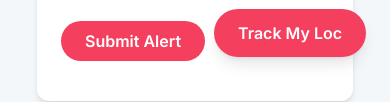
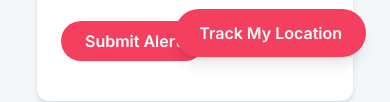
Before and after one commit to Surendersahk/SUPERNOVAZ, a website: page www/index.html in a window 390 px wide. Shown: the part 763-865 px from the top of the page. Drawn offline with nearby package versions, Linux system fonts and the light colour scheme.

Commit message:
Describe your changes here

```diff
--- a/www/index.html
+++ b/www/index.html
@@ -164,7 +164,7 @@
 </main>
 <!-- Track My Location Button -->
 <button aria-label="Track My Location" class="fixed bottom-6 right-6 bg-[#f43f5e] text-white px-6 py-3 rounded-full font-semibold shadow-lg hover:bg-[#e11d48] z-50">
-    Track My Loc
+    Track My Location
 </button>
 </body>
 </html>
```
